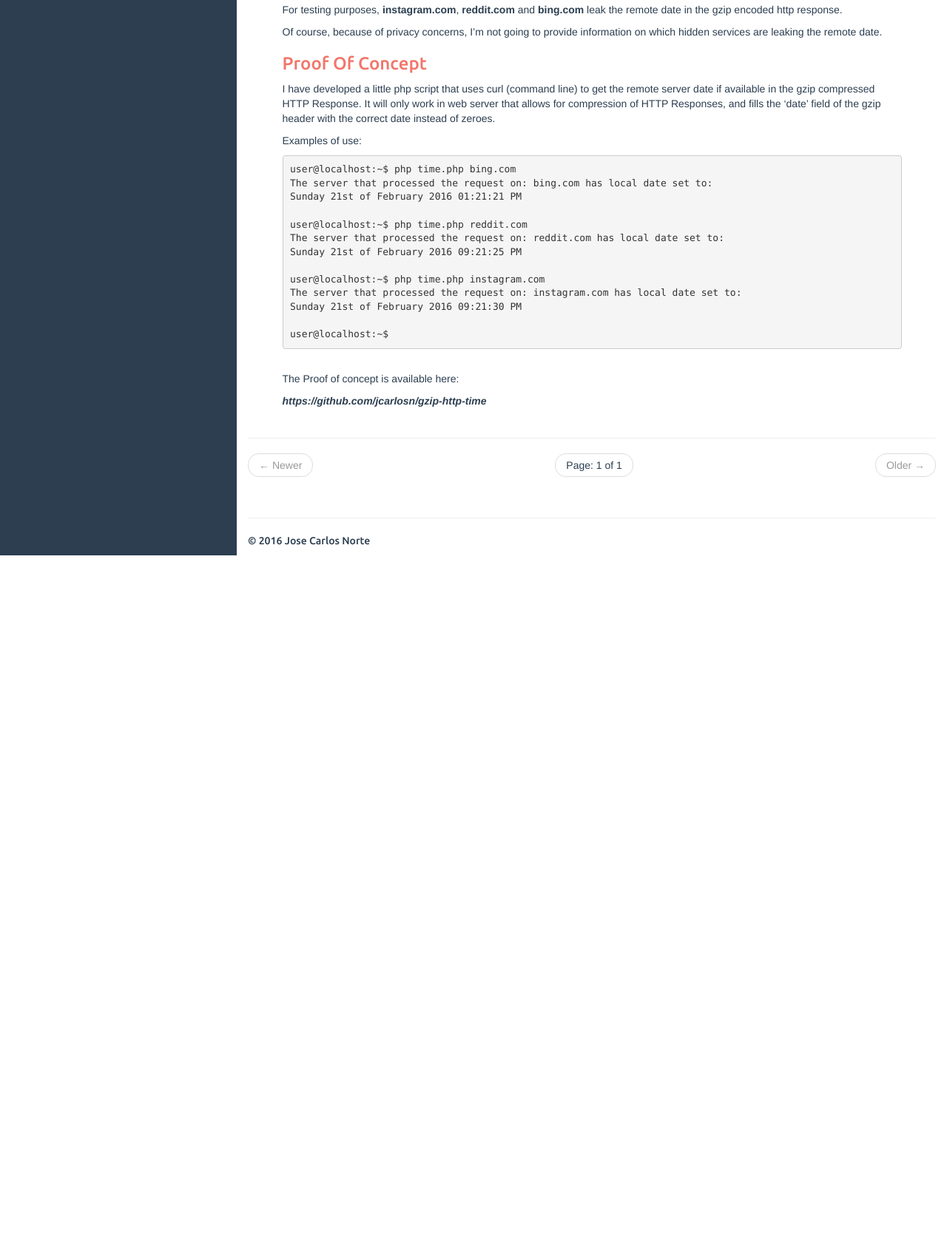
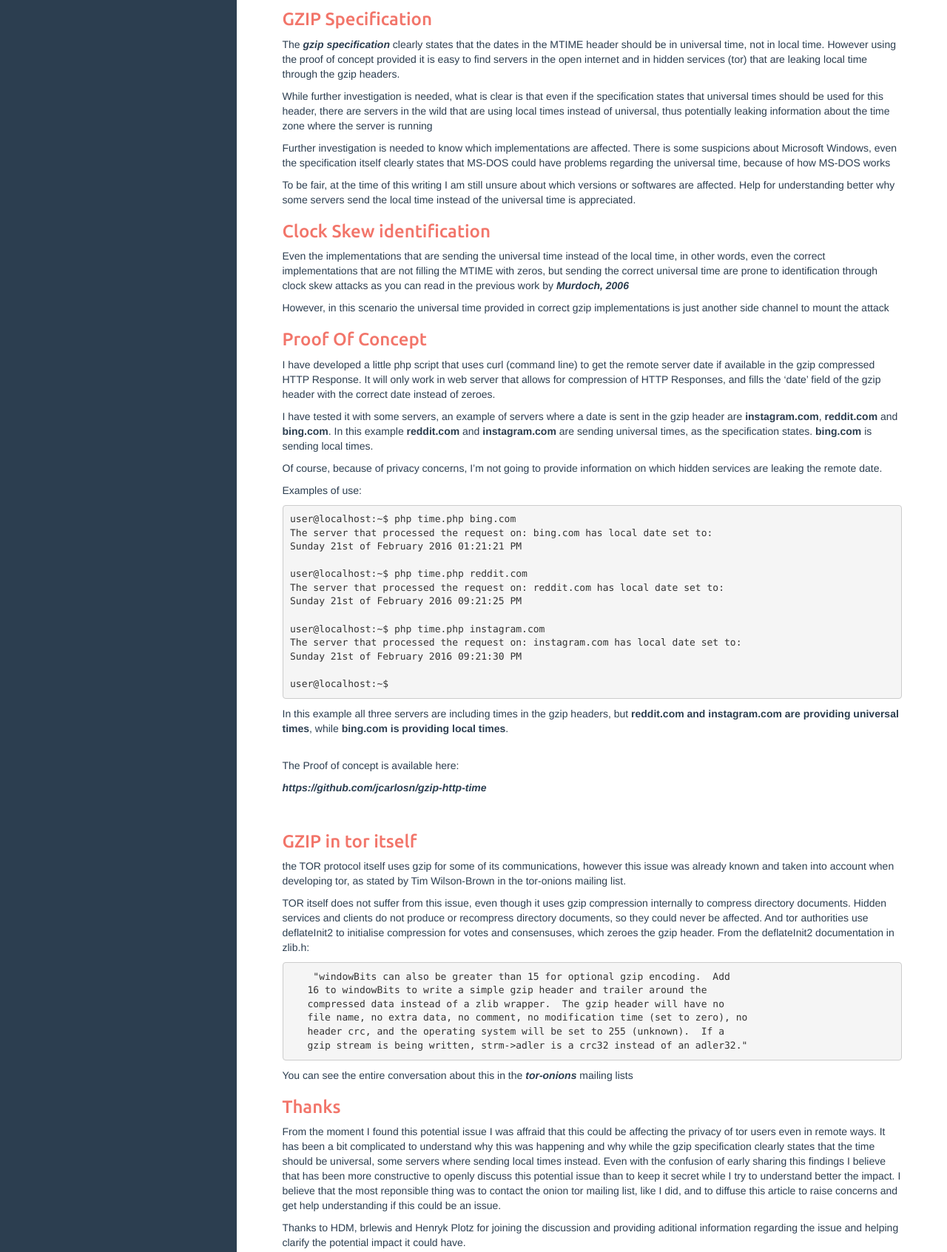
Before and after one commit to jcarlosn/jcarlosn.github.io, a plain HTML site: page index.html in a window 1280 px wide. Shown: the part 2083-3776 px from the top of the page at 74% size. Before the commit the page ends 2834 px from the top, so only its background shows below. Drawn offline with Linux system fonts and the light colour scheme.

Commit message:
Extended the article to provide more information and fix some mistakes.

```diff
--- a/index.html
+++ b/index.html
@@ -274,14 +274,35 @@ However, in a <strong>Hidden Service</strong>, the information about the server
 <p>The good news is that lots of webservers are preconfigured to fill the date field of the gzip header with ‘0’s, maybe because of performance issues, who knows. After some research, I found that around 10%
 of the webservers leak the remote date when compressing HTTP Responses with gzip.</p>
 
-<p>For testing purposes, <strong>instagram.com</strong>, <strong>reddit.com</strong> and <strong>bing.com</strong> leak the remote date in the gzip encoded http response.</p>
+<h3 id="gzip-specification">GZIP Specification</h3>
+<p>The <strong><em><a href="https://tools.ietf.org/html/rfc1952">gzip specification</a></em></strong> clearly states that the dates in the MTIME header should be in universal time, not in local time.
+However using the proof of concept provided it is easy to find servers in the open internet and in hidden services (tor) that are leaking local time through the gzip headers.</p>
 
-<p>Of course, because of privacy concerns, I’m not going to provide information on which hidden services are leaking the remote date.</p>
+<p>While further investigation is needed, what is clear is that even if the specification states that universal times should be used for this header,
+there are servers in the wild that are using local times instead of universal, thus potentially leaking information about the time zone where the server is running</p>
+
+<p>Further investigation is needed to know which implementations are affected. There is some suspicions about Microsoft Windows, even the specification itself
+clearly states that MS-DOS could have problems regarding the universal time, because of how MS-DOS works</p>
+
+<p>To be fair, at the time of this writing I am still unsure about which versions or softwares are affected. Help for understanding better why some servers send the local time instead
+of the universal time is appreciated.</p>
+
+<h3 id="clock-skew-identification">Clock Skew identification</h3>
+<p>Even the implementations that are sending the universal time instead of the local time, in other words, even the correct implementations that
+are not filling the MTIME with zeros, but sending the correct universal time are prone to identification through clock skew attacks as you can read in the previous work by
+<strong><em><a href="http://sec.cs.ucl.ac.uk/users/smurdoch/papers/ccs06hotornot.pdf">Murdoch, 2006</a></em></strong></p>
+
+<p>However, in this scenario the universal time provided in correct gzip implementations is just another side channel to mount the attack</p>
 
 <h3 id="proof-of-concept">Proof Of Concept</h3>
 
 <p>I have developed a little php script that uses curl (command line) to get the remote server date if available in the gzip compressed HTTP Response. It will only work in web server that
 allows for compression of HTTP Responses, and fills the ‘date’ field of the gzip header with the correct date instead of zeroes.</p>
+
+<p>I have tested it with some servers, an example of servers where a date is sent in the gzip header are <strong>instagram.com</strong>, <strong>reddit.com</strong> and <strong>bing.com</strong>. In this example
+<strong>reddit.com</strong> and <strong>instagram.com</strong> are sending universal times, as the specification states. <strong>bing.com</strong> is sending local times.</p>
+
+<p>Of course, because of privacy concerns, I’m not going to provide information on which hidden services are leaking the remote date.</p>
 
 <p>Examples of use:</p>
 
@@ -300,10 +321,36 @@ Sunday 21st of February 2016 09:21:30 PM
 user@localhost:~$
 </code></pre>
 
+<p>In this example all three servers are including times in the gzip headers, but <strong>reddit.com and instagram.com are providing universal times</strong>, while <strong>bing.com is providing local times</strong>.</p>
+
 <p><br />
 The Proof of concept is available here:</p>
 
 <p><strong><em><a href="https://github.com/jcarlosn/gzip-http-time">https://github.com/jcarlosn/gzip-http-time</a></em></strong></p>
+
+<p><br /></p>
+
+<h3 id="gzip-in-tor-itself">GZIP in tor itself</h3>
+
+<p>the TOR protocol itself uses gzip for some of its communications, however this issue was already known and taken into account when developing tor,
+as stated by Tim Wilson-Brown in the tor-onions mailing list.</p>
+
+<p>TOR itself does not suffer from this issue, even though it uses gzip compression internally to compress directory documents. Hidden services and clients do not produce or recompress directory documents, so they could never be affected. And tor authorities use deflateInit2 to initialise compression for votes and consensuses, which zeroes the gzip header. From the deflateInit2 documentation in zlib.h:</p>
+
+<pre><code>    "windowBits can also be greater than 15 for optional gzip encoding.  Add
+   16 to windowBits to write a simple gzip header and trailer around the
+   compressed data instead of a zlib wrapper.  The gzip header will have no
+   file name, no extra data, no comment, no modification time (set to zero), no
+   header crc, and the operating system will be set to 255 (unknown).  If a
+   gzip stream is being written, strm-&gt;adler is a crc32 instead of an adler32."
+</code></pre>
+
+<p>You can see the entire conversation about this in the <strong><em><a href="https://lists.torproject.org/pipermail/tor-onions/2016-February/000081.html">tor-onions</a></em></strong> mailing lists</p>
+
+<h3 id="thanks">Thanks</h3>
+<p>From the moment I found this potential issue I was affraid that this could be affecting the privacy of tor users even in remote ways. It has been a bit complicated to understand why this was happening and why while the gzip specification clearly states that the time should be universal, some servers where sending local times instead. Even with the confusion of early sharing this findings I believe that has been more constructive to openly discuss this potential issue than to keep it secret while I try to understand better the impact. I believe that the most reponsible thing was to contact the onion tor mailing list, like I did, and to diffuse this article to raise concerns and get help understanding if this could be an issue.</p>
+
+<p>Thanks to HDM, brlewis and Henryk Plotz for joining the discussion and providing aditional information regarding the issue and helping clarify the potential impact it could have.</p>
 
 
 
```
Also changed, not shown: feed.xml (+49 -2 lines), security/2016/02/21/date-leak-gzip-tor.html (+35 -33 lines).
